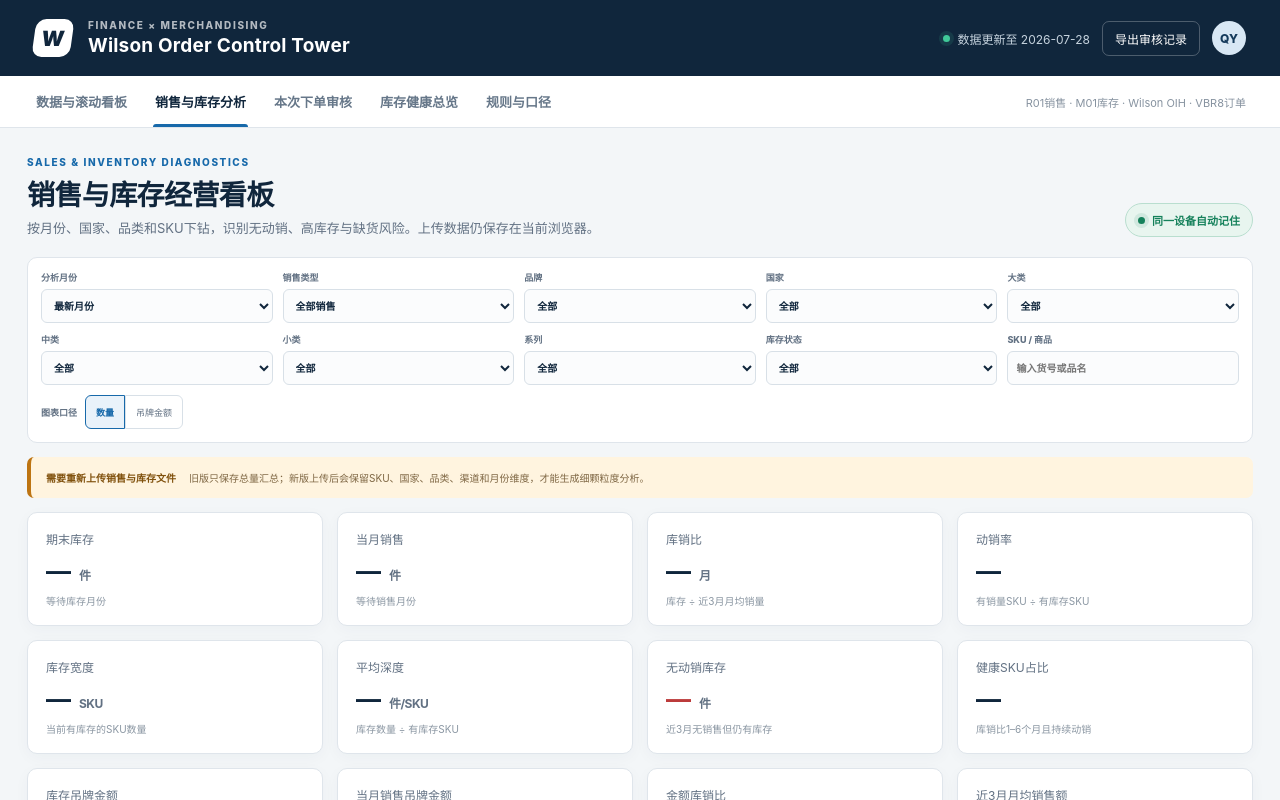
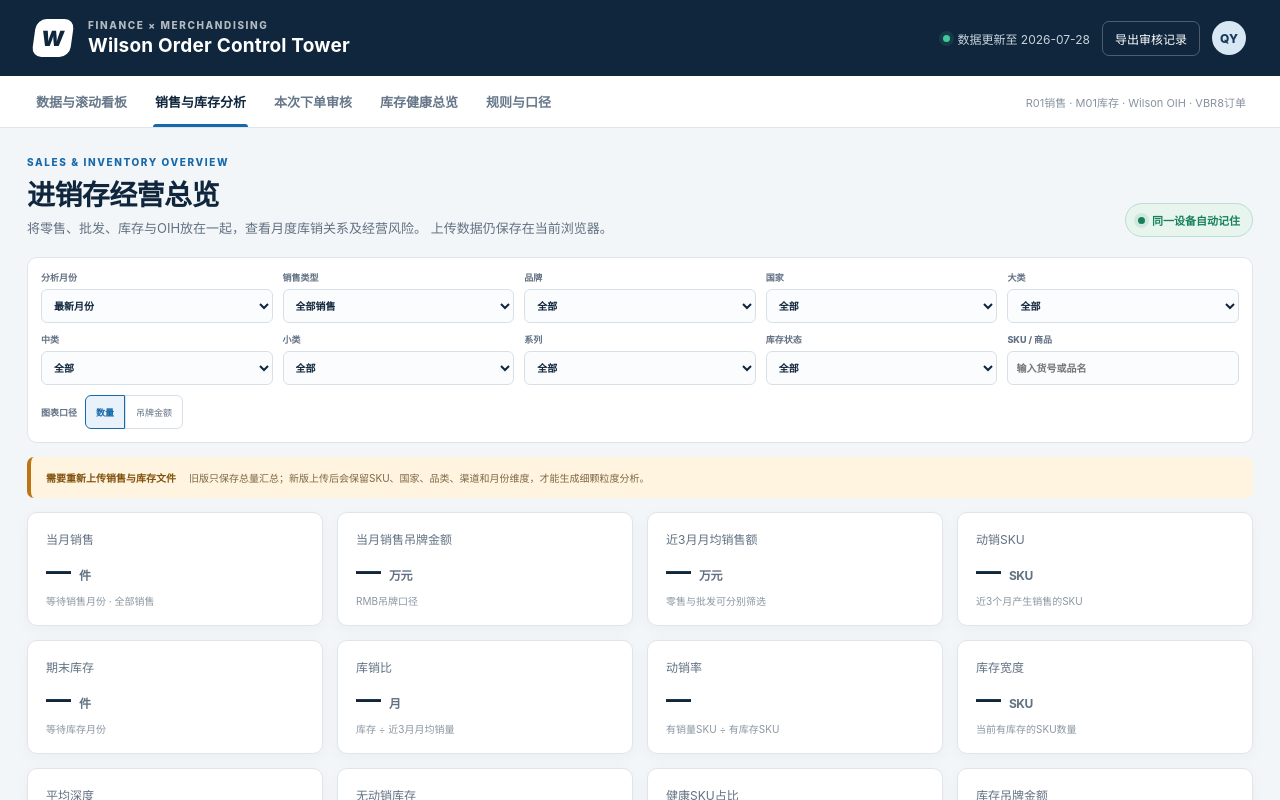
Before and after one commit to qianyingying-cmd/Order-control, a Next.js app: page / in a window 1280 px wide. Both pictures are taken after a click on the button "销售与库存分析". Shown: the top 800 px of the page. Built offline with nearby package versions, Linux system fonts and the light colour scheme.

Commit message:
Add dedicated sales inventory and overview dashboards

```diff
--- a/app/DataHub.tsx
+++ b/app/DataHub.tsx
@@ -306,7 +306,7 @@ function nextMonths(start: string, count = 6) {
   });
 }
 
-export default function DataHub({ view = "data" }: { view?: "data" | "analytics" }) {
+export default function DataHub({ view = "data" }: { view?: "data" | "analytics" | "sales" | "inventory" }) {
   const [datasets, setDatasets] = useState<Partial<Record<DataKind, Dataset>>>({});
   const [busy, setBusy] = useState<DataKind | null>(null);
   const [notice, setNotice] = useState("正在读取本机已保存的数据…");
@@ -350,7 +350,11 @@ export default function DataHub({ view = "data" }: { view?: "data" | "analytics"
   const inventorySku = inventory?.summary.skuCount ?? 0;
   const depth = inventorySku ? inventoryQty / inventorySku : 0;
   const woi = monthlyVelocity ? (inventoryQty / monthlyVelocity) * 4.33 : 0;
-  const detailReady = Boolean(sales?.details?.length && inventory?.details?.length);
+  const detailReady = view === "sales"
+    ? Boolean(sales?.details?.length)
+    : view === "inventory"
+      ? Boolean(inventory?.details?.length)
+      : Boolean(sales?.details?.length && inventory?.details?.length);
   const availableMonths = Array.from(new Set((sales?.details ?? []).map((row) => row.month).filter(Boolean))).sort();
   const selectedMonth = analysisMonth || availableMonths.at(-1) || "";
   const recentAnalysisMonths = selectedMonth ? availableMonths.filter((month) => month <= selectedMonth).slice(-3) : [];
@@ -533,11 +537,18 @@ export default function DataHub({ view = "data" }: { view?: "data" | "analytics"
         ? `${overviewBrand}按当前销售额滚动预测将出现库存不足；建议结合到货月份补单。`
         : `${overviewBrand}金额库销比为 ${overviewAmountRatio.toFixed(1)} 个月，滚动期内库存可控；可继续按品类和SKU下钻审核。`;
 
-  if (view === "analytics") {
+  if (view === "analytics" || view === "sales" || view === "inventory") {
+    const viewTitle = view === "sales" ? "销售经营看板" : view === "inventory" ? "库存经营看板" : "进销存经营总览";
+    const viewEyebrow = view === "sales" ? "SALES PERFORMANCE" : view === "inventory" ? "INVENTORY MANAGEMENT" : "SALES & INVENTORY OVERVIEW";
+    const viewDescription = view === "sales"
+      ? "按月度、销售类型、品牌、国家和品类查看销售趋势、结构与动销表现。"
+      : view === "inventory"
+        ? "按品牌、国家、品类、系列和SKU查看库存规模、结构、深度与积压风险。"
+        : "将零售、批发、库存与OIH放在一起，查看月度库销关系及经营风险。";
     return (
       <section className="data-hub analytics-view">
         <div className="page-heading">
-          <div><p className="eyebrow blue">SALES & INVENTORY DIAGNOSTICS</p><h2>销售与库存经营看板</h2><p>按月份、国家、品类和SKU下钻，识别无动销、高库存与缺货风险。上传数据仍保存在当前浏览器。</p></div>
+          <div><p className="eyebrow blue">{viewEyebrow}</p><h2>{viewTitle}</h2><p>{viewDescription} 上传数据仍保存在当前浏览器。</p></div>
           <div className="local-badge"><i /> 同一设备自动记住</div>
         </div>
         <div className="analytics-filterbar">
@@ -555,8 +566,14 @@ export default function DataHub({ view = "data" }: { view?: "data" | "analytics"
         </div>
         {!detailReady && <div className="detail-upgrade-note"><strong>需要重新上传销售与库存文件</strong><span>旧版只保存总量汇总；新版上传后会保留SKU、国家、品类、渠道和月份维度，才能生成细颗粒度分析。</span></div>}
         <div className="summary-grid analytics-kpis">
+          {view !== "inventory" && <>
+          <article><span>当月销售</span><strong>{detailReady ? fmt(analyticSales) : "—"} <em>件</em></strong><small>{selectedMonth || "等待销售月份"} · {salesSourceFilter}</small></article>
+          <article><span>当月销售吊牌金额</span><strong>{detailReady ? fmt(analyticSalesAmount / 10000, 1) : "—"} <em>万元</em></strong><small>RMB吊牌口径</small></article>
+          <article><span>近3月月均销售额</span><strong>{detailReady ? fmt(analyticVelocityAmount / 10000, 1) : "—"} <em>万元</em></strong><small>零售与批发可分别筛选</small></article>
+          <article><span>动销SKU</span><strong>{detailReady ? fmt(movingSku) : "—"} <em>SKU</em></strong><small>近3个月产生销售的SKU</small></article>
+          </>}
+          {view !== "sales" && <>
           <article><span>期末库存</span><strong>{detailReady ? fmt(analyticStock) : "—"} <em>件</em></strong><small>{latestInventoryMonth || "等待库存月份"}</small></article>
-          <article><span>当月销售</span><strong>{detailReady ? fmt(analyticSales) : "—"} <em>件</em></strong><small>{selectedMonth || "等待销售月份"}</small></article>
           <article><span>库销比</span><strong className={analyticRatio > 6 ? "red" : analyticRatio > 4 ? "amber" : ""}>{detailReady ? analyticRatio.toFixed(1) : "—"} <em>月</em></strong><small>库存 ÷ 近3月月均销量</small></article>
           <article><span>动销率</span><strong>{detailReady && stockedSku ? `${((movingSku / stockedSku) * 100).toFixed(1)}%` : "—"}</strong><small>有销量SKU ÷ 有库存SKU</small></article>
           <article><span>库存宽度</span><strong>{detailReady ? fmt(stockedSku) : "—"} <em>SKU</em></strong><small>当前有库存的SKU数量</small></article>
@@ -564,9 +581,8 @@ export default function DataHub({ view = "data" }: { view?: "data" | "analytics"
           <article><span>无动销库存</span><strong className="red">{detailReady ? fmt(zeroMovingStock) : "—"} <em>件</em></strong><small>近3月无销售但仍有库存</small></article>
           <article><span>健康SKU占比</span><strong>{detailReady ? `${(healthyRate * 100).toFixed(1)}%` : "—"}</strong><small>库销比1–6个月且持续动销</small></article>
           <article><span>库存吊牌金额</span><strong>{detailReady ? fmt(analyticStockAmount / 10000, 1) : "—"} <em>万元</em></strong><small>RMB吊牌口径</small></article>
-          <article><span>当月销售吊牌金额</span><strong>{detailReady ? fmt(analyticSalesAmount / 10000, 1) : "—"} <em>万元</em></strong><small>{selectedMonth || "等待销售月份"} · RMB吊牌</small></article>
           <article><span>金额库销比</span><strong className={analyticAmountRatio > 6 ? "red" : analyticAmountRatio > 4 ? "amber" : ""}>{detailReady ? analyticAmountRatio.toFixed(1) : "—"} <em>月</em></strong><small>库存吊牌额 ÷ 近3月月均销售吊牌额</small></article>
-          <article><span>近3月月均销售额</span><strong>{detailReady ? fmt(analyticVelocityAmount / 10000, 1) : "—"} <em>万元</em></strong><small>RMB吊牌口径</small></article>
+          </>}
         </div>
         <div className="analytics-panels">
           <section className="panel status-distribution">
```
